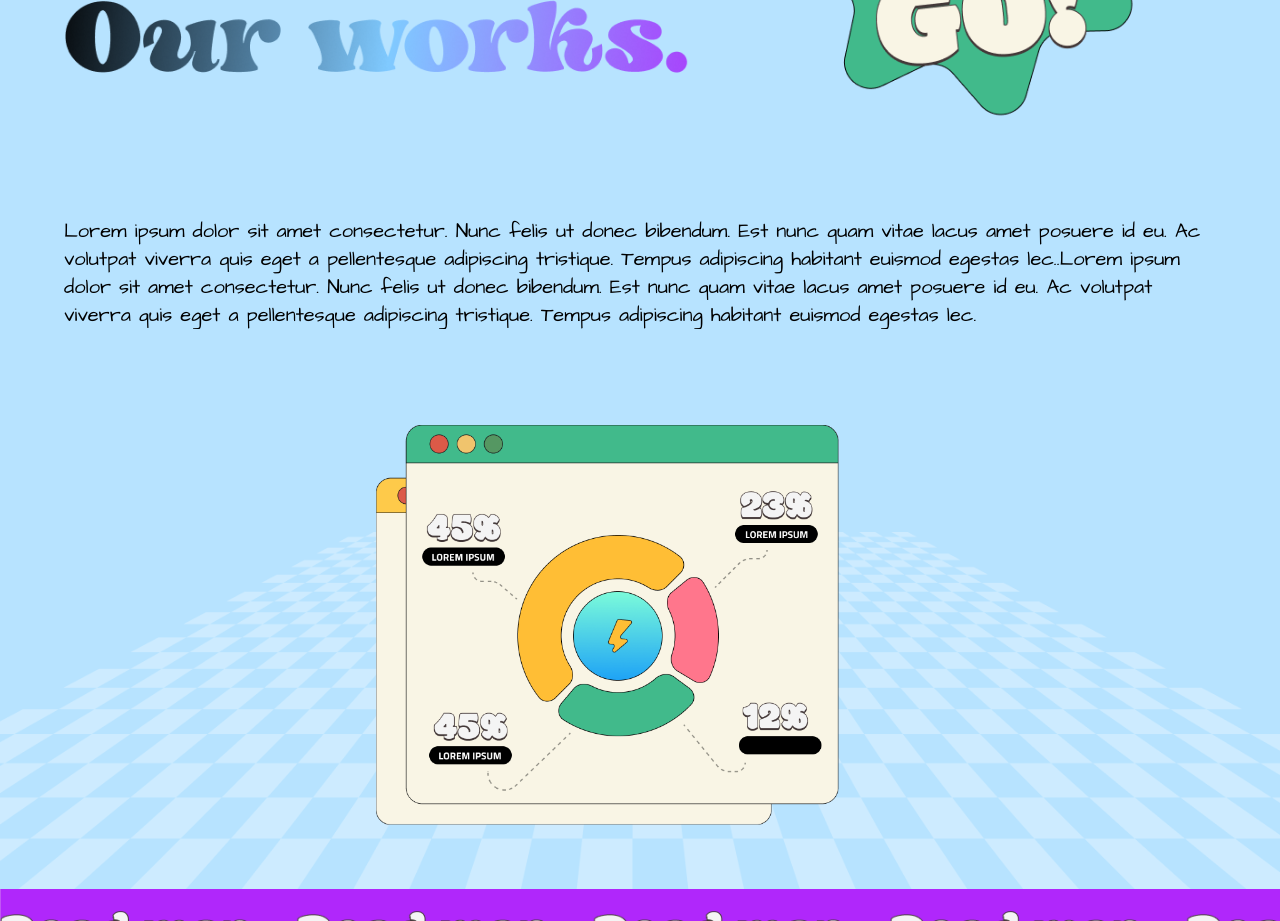
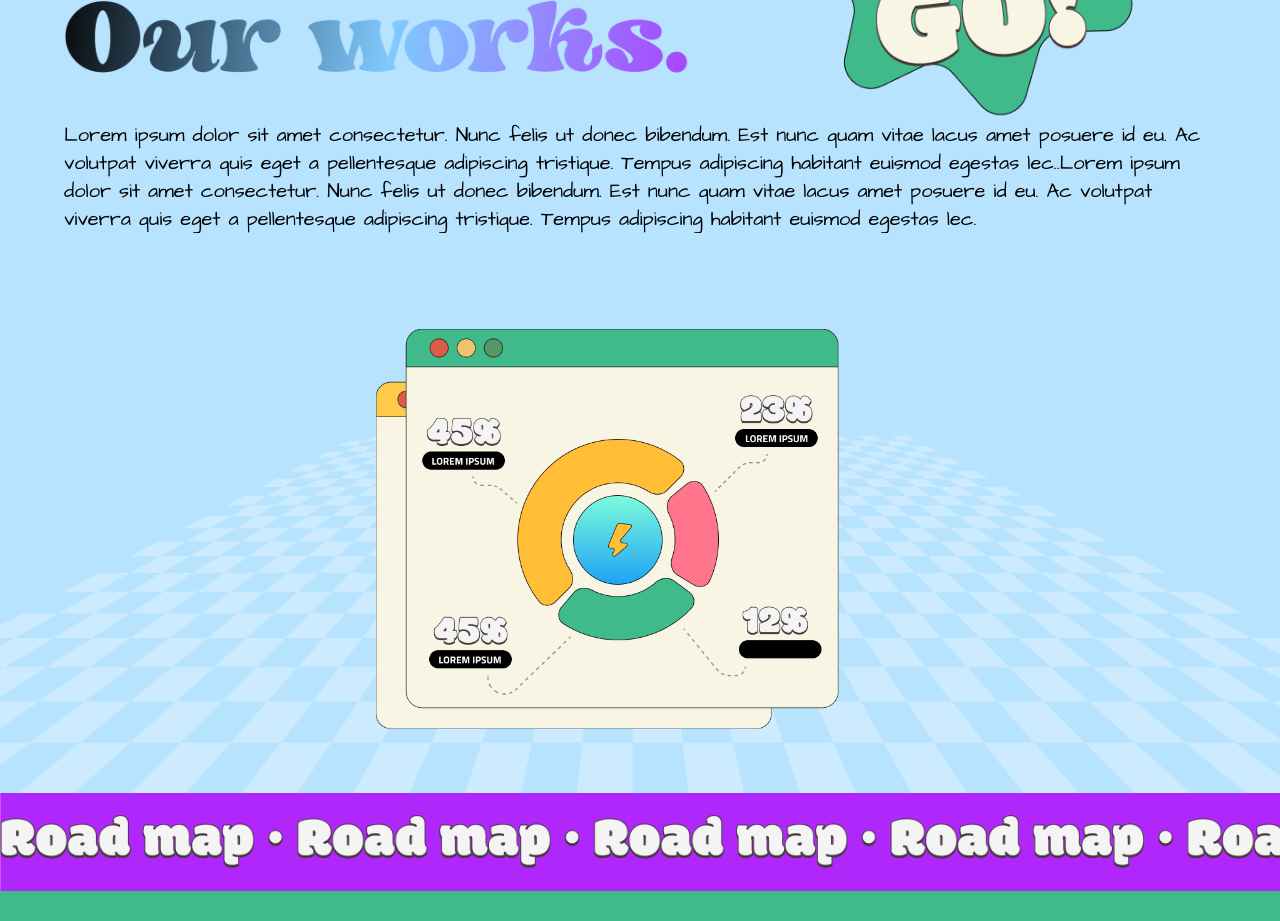
Before and after one commit to noorshanu/escape-room, a React (Create React App) app: page / in a window 1280 px wide. Shown: the part 1240-2161 px from the top of the page. Built offline with nearby package versions, Linux system fonts and the light colour scheme; a web font is replaced by a local one.

Commit message:
Update About.jsx

```diff
--- a/src/section/About.jsx
+++ b/src/section/About.jsx
@@ -11,7 +11,7 @@ function About() {
               <img src="images/where.png" alt="" />
             </div>
           </div>
-          <p className="font-arch text-[#000] text-xl">
+          <p className="font-arch text-[#000] text-xl mt-[-6rem]">
             Lorem ipsum dolor sit amet consectetur. Nunc felis ut donec
             bibendum. Est nunc quam vitae lacus amet posuere id eu. Ac volutpat
             viverra quis eget a pellentesque adipiscing tristique. Tempus
```
